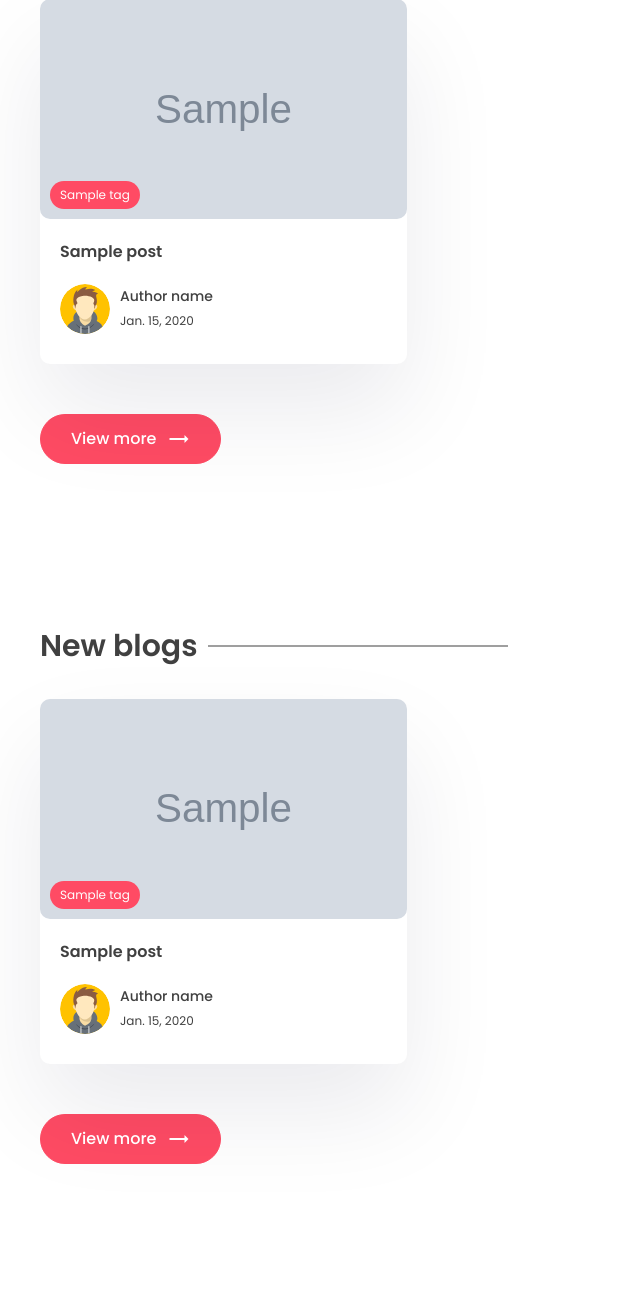
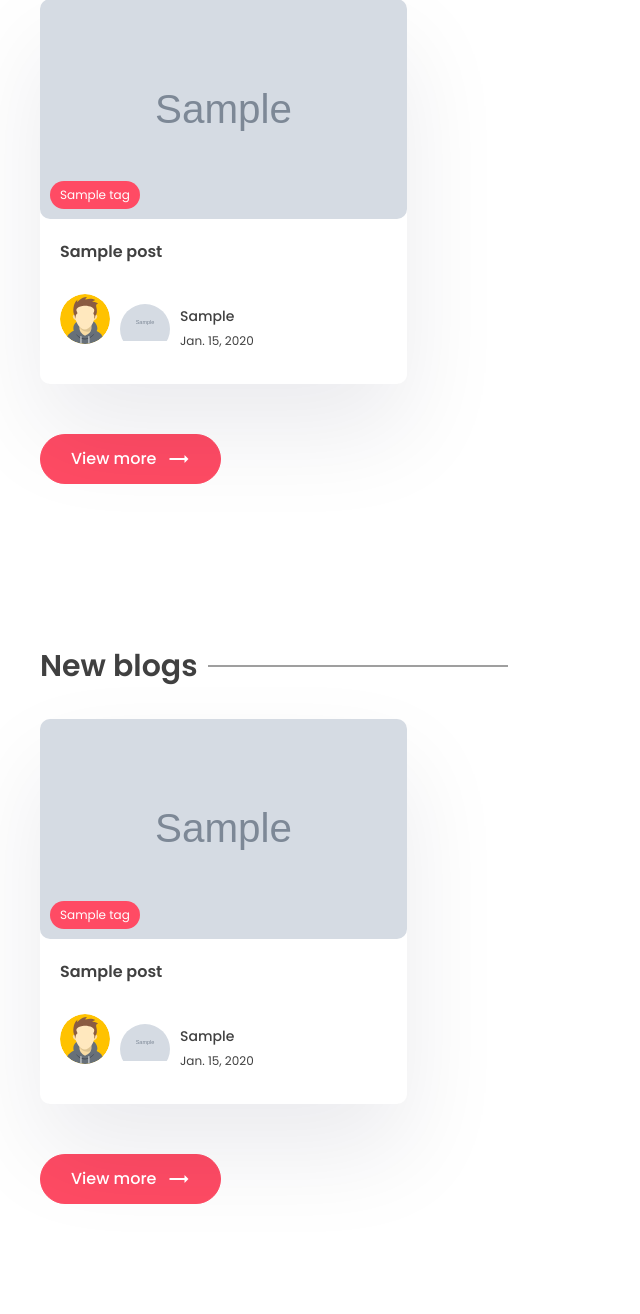
Before and after one commit to Al3xandruF/explorers_project-4_fullstack, a Django app: page / in a window 1280 px wide. Shown: the part 1401-2715 px from the top of the page, without its empty margins (0-640 px from the left). Run offline with Django 4.2, Linux system fonts and the light colour scheme; tables that the repository leaves empty hold one stand-in row (values such as "Sample post"); grey boxes marked "Sample" are stand-in pictures; some libraries are stand-ins or nearby versions.

Commit message:
Update index.html for author render

```diff
--- a/blogapp/templates/app/index.html
+++ b/blogapp/templates/app/index.html
@@ -76,9 +76,14 @@
                 <div class="profile-pic">
                   <img src="images/author.svg" alt="" />
                 </div>
-                <div class="details">
-                  <p>Author name</p>
-                  <small>{{post.last_updated|date}}</small>
+                <div class="author">
+                  <div class="profile-pic">
+                    <img src="{{post.author.profile.profile_image.url}}" alt="" />
+                  </div>
+                  <div class="details">
+                    <p>{{post.author.first_name}}</p>
+                    <small>{{post.last_updated|date}}</small>
+                  </div>
                 </div>
               </div>
             </div>
@@ -114,9 +119,14 @@
                 <div class="profile-pic">
                   <img src="images/author.svg" alt="" />
                 </div>
-                <div class="details">
-                  <p>Author name</p>
-                  <small>{{post.last_updated|date}}</small>
+                <div class="author">
+                  <div class="profile-pic">
+                    <img src="{{post.author.profile.profile_image.url}}" alt="" />
+                  </div>
+                  <div class="details">
+                    <p>{{post.author.first_name}}</p>
+                    <small>{{post.last_updated|date}}</small>
+                  </div>
                 </div>
               </div>
             </div>
```
